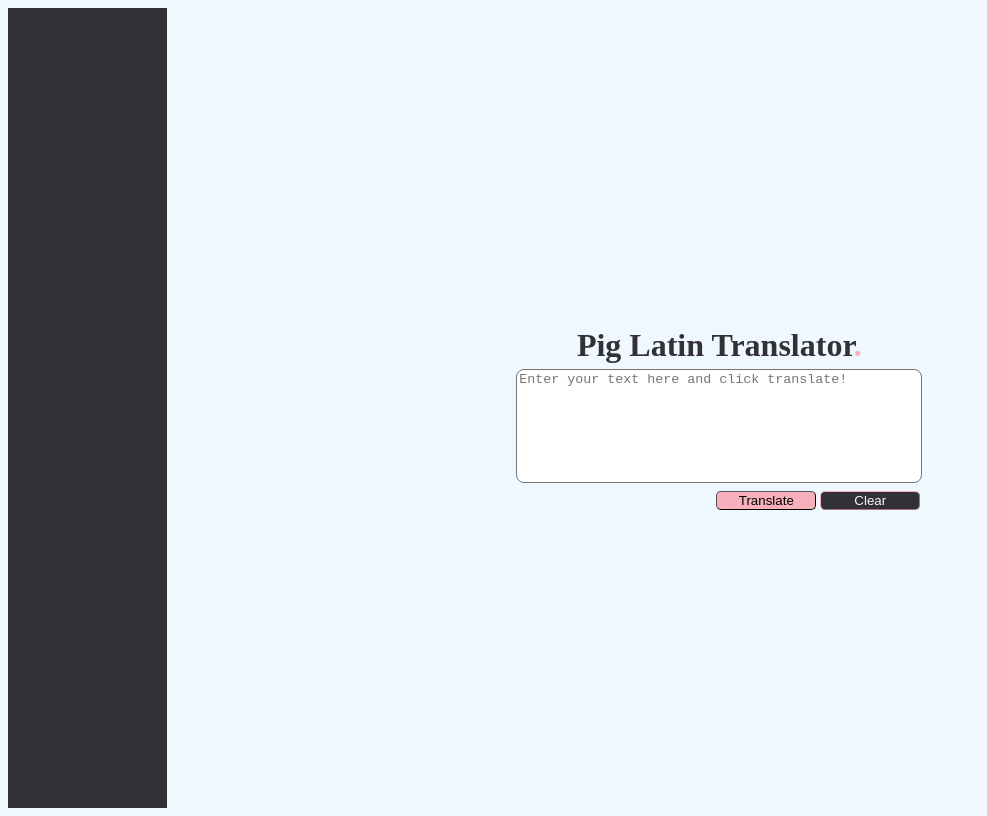
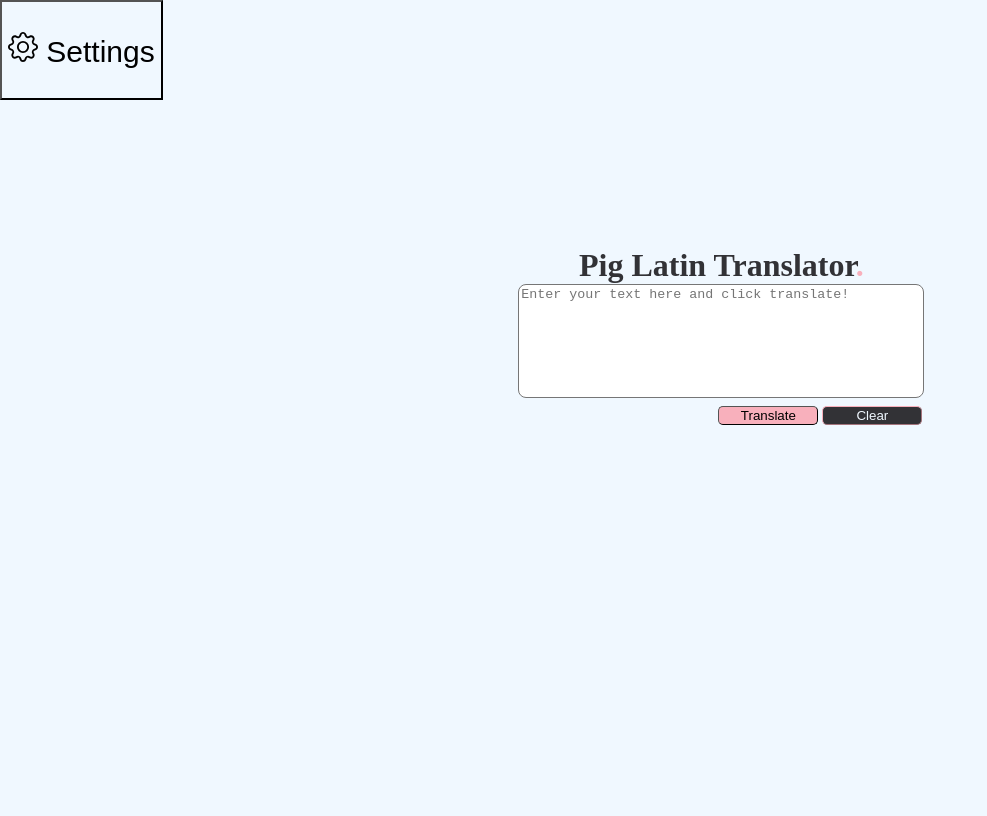
Before and after one commit to peterchay88/html-pig-latin, a website with bundled scripts: page src/html/index.html in a window 1280 px wide. Shown: the whole page, without its empty margins (0-987 px from the left). Built offline with nearby package versions, Linux system fonts and the light colour scheme.

Commit message:
Hid side nav, adding settings button

```diff
--- a/src/css/style.css
+++ b/src/css/style.css
@@ -4,15 +4,26 @@ body {
     display: flex;
     flex-direction: row; /*Row is the default. Stacks item from left to right*/
     height: 100vh; /* Needed to stretch body full length of the page*/
+    margin: 0;
 }
+
+.Main-Content {
+    display: flex;
+    justify-content: center;
+    align-items: center;
+    flex-direction: column;
+    flex-grow: 15;
+    padding-bottom: 150px;
+}
+
+/*****************************************
+Side Nav and Settings Button Styles
+*****************************************/
 
 #side-menu{
     background-color: #323236;
-    flex-grow: 1;
-    /* width: 200px; */
-    /* height: 100vh; */
-    /* display: flex; */
-    /* flex-direction: column; */
+    flex-grow: 1; /* 1/12 the width of main content*/
+    display: none;
 }
 
 #settings-btn {
@@ -21,13 +32,17 @@ body {
     position: sticky;
 }
 
-.Main-Content {
-    display: flex;
-    justify-content: center;
-    align-items: center;
-    flex-direction: column;
-    flex-grow: 6;
-    /* margin-bottom: auto; */
+#settings-btn-menu-closed {
+    background-color: transparent;
+    /* align-items: center;
+    justify-content: center; */
+    height: 100px;
+    font-size: 30px;
+}
+
+#settings-btn-menu-closed > span {
+    color: aquamarine;
+    /* font-size: 100px; */
 }
 
 /*****************************************
@@ -41,6 +56,7 @@ Header Styles
 
 h1 {
     margin-bottom: 5px;
+    margin-bottom: 0px;
 }
 
 #header-period {
--- a/src/html/index.html
+++ b/src/html/index.html
@@ -9,14 +9,42 @@
 </head>
 <body>
 
+    <!-- Settings button -->
+     <div id="settings-menu-collapsed">
+        <button id="settings-btn-menu-closed">
+            <svg
+            xmlns="http://www.w3.org/2000/svg"
+            width="30" height="30"
+            fill="currentColor" class="bi bi-gear"
+            viewBox="0 0 16 16">
+                <path d="M8 4.754a3.246 3.246 0 1 0 0 6.492 3.246 3.246 0 0 0 0-6.492M5.754 8a2.246 2.246 0 1 1 4.492 0 2.246 2.246 0 0 1-4.492 0"/>
+                <path d="M9.796 1.343c-.527-1.79-3.065-1.79-3.592 0l-.094.319a.873.873 0 0 1-1.255.52l-.292-.16c-1.64-.892-3.433.902-2.54 2.541l.159.292a.873.873
+                0 0 1-.52 1.255l-.319.094c-1.79.527-1.79 3.065 0 3.592l.319.094a.873.873 0 0 1 .52 1.255l-.16.292c-.892 1.64.901 3.434 2.541 2.54l.292-.159a.873.873
+                0 0 1 1.255.52l.094.319c.527 1.79 3.065 1.79 3.592 0l.094-.319a.873.873 0 0 1 1.255-.52l.292.16c1.64.893 3.434-.902 2.54-2.541l-.159-.292a.873.873 0
+                0 1 .52-1.255l.319-.094c1.79-.527 1.79-3.065 0-3.592l-.319-.094a.873.873 0 0 1-.52-1.255l.16-.292c.893-1.64-.902-3.433-2.541-2.54l-.292.159a.873.873
+                0 0 1-1.255-.52zm-2.633.283c.246-.835 1.428-.835 1.674 0l.094.319a1.873 1.873 0 0 0 2.693 1.115l.291-.16c.764-.415 1.6.42 1.184 1.185l-.159.292a1.873
+                1.873 0 0 0 1.116 2.692l.318.094c.835.246.835 1.428 0 1.674l-.319.094a1.873 1.873 0 0 0-1.115 2.693l.16.291c.415.764-.42 1.6-1.185 1.184l-.291-.159a1.873
+                1.873 0 0 0-2.693 1.116l-.094.318c-.246.835-1.428.835-1.674 0l-.094-.319a1.873 1.873 0 0 0-2.692-1.115l-.292.16c-.764.415-1.6-.42-1.184-1.185l.159-.291A1.873
+                1.873 0 0 0 1.945 8.93l-.319-.094c-.835-.246-.835-1.428 0-1.674l.319-.094A1.873 1.873 0 0 0 3.06 4.377l-.16-.292c-.415-.764.42-1.6 1.185-1.184l.292.159a1.873
+                1.873 0 0 0 2.692-1.115z"/>
+              </svg>
+              Settings
+
+        </button>
+     </div>
+
     <!-- Add side menu that pops out when you click settings gear -->
     <div id="side-menu">
 
         <!-- Add footer element to show project info and settings button-->
-        <div id="settings-menu">
+        <div id="settings-menu-open">
             <!-- <p id="info"></p> -->
-                <button id="settings-btn"><svg xmlns="http://www.w3.org/2000/svg" width="30" height="30" fill="currentColor" class="bi bi-gear-fill" viewBox="0 0 16 16">
-                    <path fill="#323236" d="M9.405 1.05c-.413-1.4-2.397-1.4-2.81 0l-.1.34a1.464 1.464 0 0 1-2.105.872l-.31-.17c-1.283-.698-2.686.705-1.987 1.987l.169.311c.446.82.023
+                <button id="settings-btn-menu-open">
+                    <svg xmlns="http://www.w3.org/2000/svg" width="60"
+                    height="60" fill="currentColor" class="bi bi-gear-fill" viewBox="0 0 16 16">
+                    <path
+                    fill="aliceblue"
+                    d="M9.405 1.05c-.413-1.4-2.397-1.4-2.81 0l-.1.34a1.464 1.464 0 0 1-2.105.872l-.31-.17c-1.283-.698-2.686.705-1.987 1.987l.169.311c.446.82.023
                     1.841-.872 2.105l-.34.1c-1.4.413-1.4 2.397 0 2.81l.34.1a1.464 1.464 0 0 1 .872 2.105l-.17.31c-.698 1.283.705 2.686 1.987 1.987l.311-.169a1.464 1.464 0 0 1
                     2.105.872l.1.34c.413 1.4 2.397 1.4 2.81 0l.1-.34a1.464 1.464 0 0 1 2.105-.872l.31.17c1.283.698 2.686-.705 1.987-1.987l-.169-.311a1.464 1.464 0 0 1
                     .872-2.105l.34-.1c1.4-.413 1.4-2.397 0-2.81l-.34-.1a1.464 1.464 0 0 1-.872-2.105l.17-.31c.698-1.283-.705-2.686-1.987-1.987l-.311.169a1.464 1.464 0 0 1-2.105-.872zM8 10.93a2.929 2.929 0 1 1 0-5.86 2.929 2.929 0 0 1 0 5.858z"/>
```
